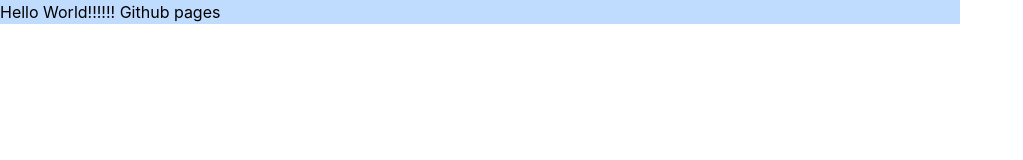
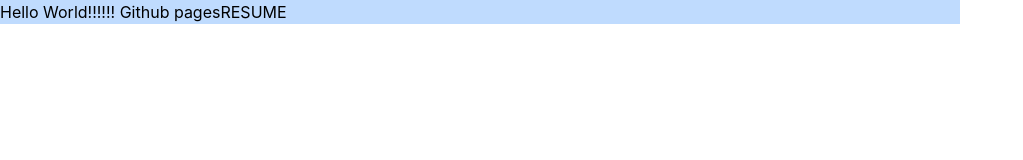
Before and after one commit to nam-t24/nt, a React (Create React App) app: page / in a window 1280 px wide. Shown: the top 160 px of the page, without its empty margins (0-1023 px from the left). Built offline with nearby package versions, Linux system fonts and the light colour scheme.

Commit message:
Add resume button route

```diff
--- a/src/App.js
+++ b/src/App.js
@@ -11,7 +11,7 @@ function App() {
         <Route path="/" element={<Home/>} />
         <Route path="/nt" element={<Home/>} />
         <Route path="" element={<Home/>} />
-        <Route path="/resume" element={<Resume/>} />
+        <Route path={"/resume"} element={<Resume/>} />
       </Routes>
     </Router>
   );
--- a/src/components/Home.js
+++ b/src/components/Home.js
@@ -4,6 +4,7 @@ function Home(){
     return(
         <div className = "bg-blue-200 w-3/4">
             Hello World!!!!!! Github pages
+            <a href="resume">RESUME</a>
         </div>
     );
 }
```
